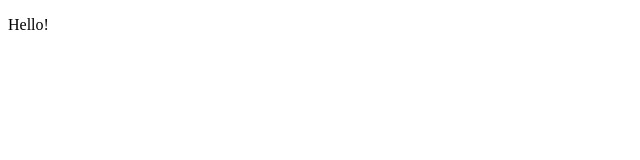
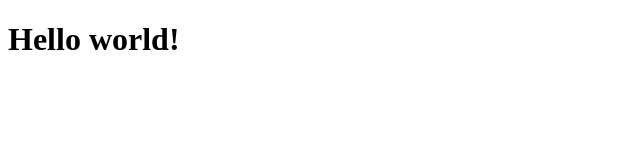
Before and after one commit to BullGray/project, a plain HTML site: page index.html in a window 1280 px wide. Shown: the whole page, without its empty margins (0-640 px from the left). Drawn offline with Linux system fonts and the light colour scheme.

Commit message:
second commit

```diff
--- a/index.html
+++ b/index.html
@@ -9,7 +9,7 @@
 </head>
 
 <body>
-    <p>Hello!</p>
+    <h1>Hello world!</h1>
 </body>
 
 </html>
```
